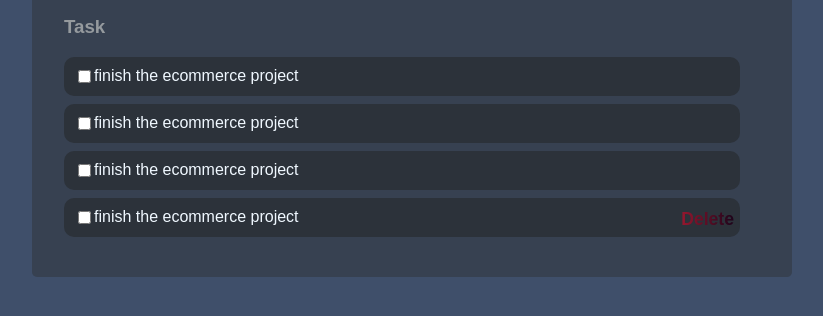
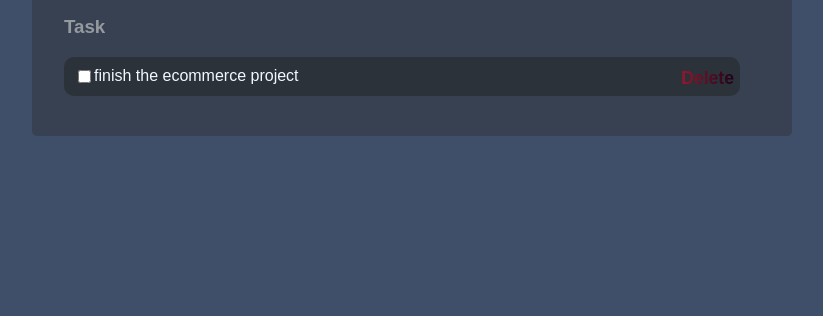
Before and after one commit to Harnu1111/Todo-Typescript, a plain HTML site: page index.html in a window 1280 px wide. Shown: the part 174-490 px from the top of the page, without its empty margins (228-1051 px from the left). Drawn offline with Linux system fonts and the light colour scheme.

Commit message:
delete li

```diff
--- a/index.html
+++ b/index.html
@@ -18,15 +18,7 @@
       <div class="task">
         <h3>Task</h3>
         <ul id="list">
-          <li>
-            <input type="checkbox" name="" id="" /> finish the ecommerce project
-          </li>
-          <li>
-            <input type="checkbox" name="" id="" /> finish the ecommerce project
-          </li>
-          <li>
-            <input type="checkbox" name="" id="" /> finish the ecommerce project
-          </li>
+
           <li>
             <input type="checkbox" name="" id="" /> finish the ecommerce project
          <button class="deleteBtn">Delete</button> </li>
```
